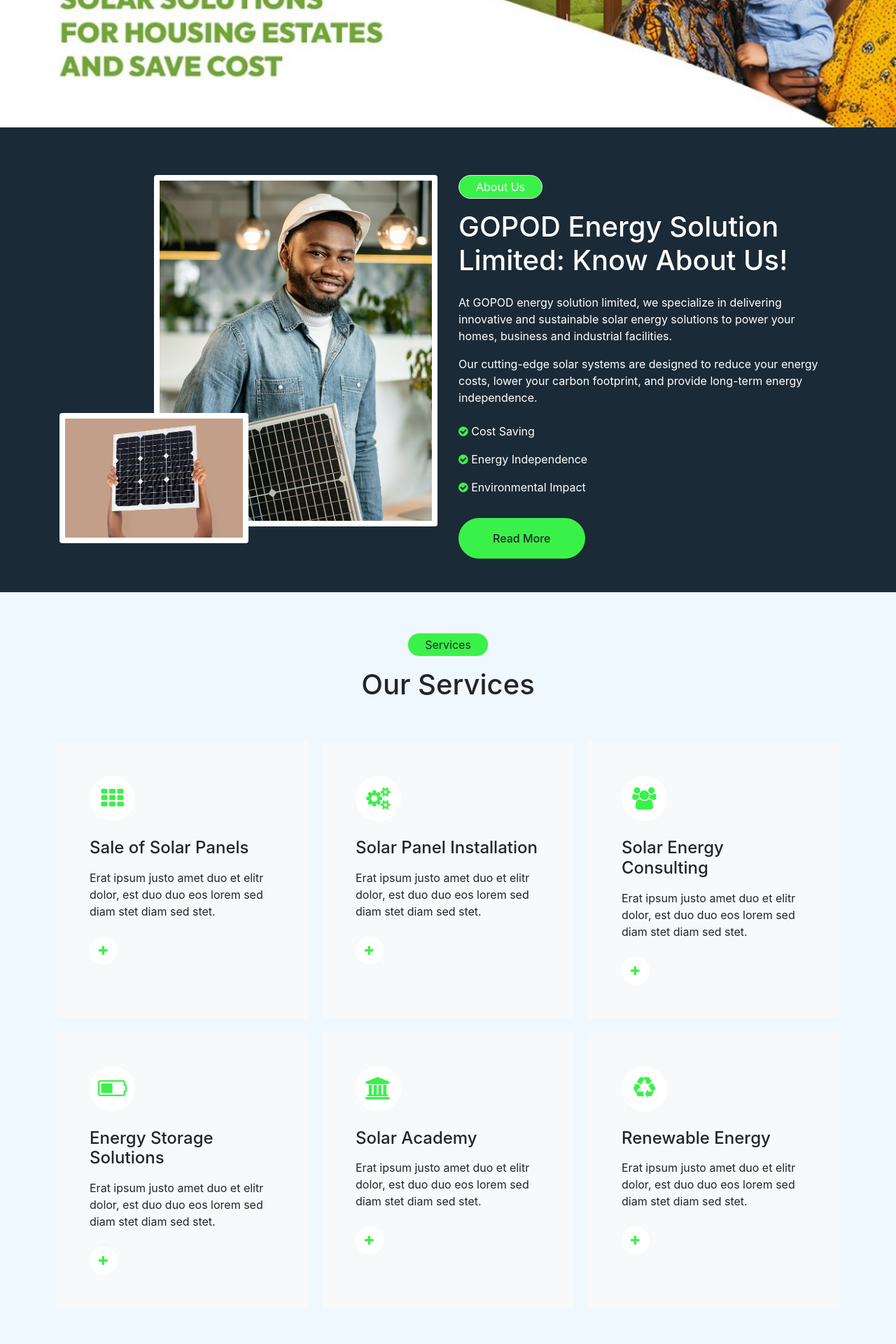
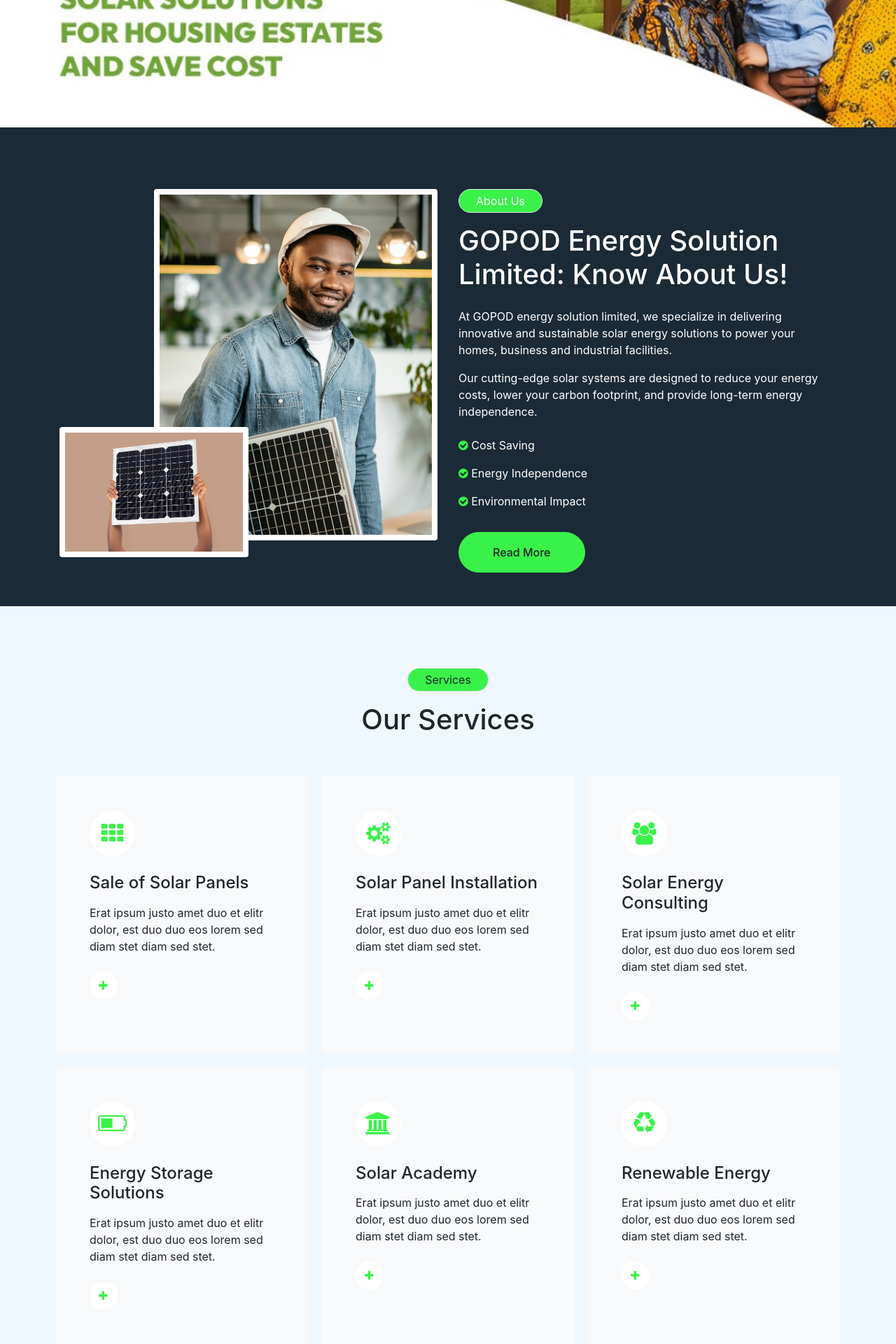
Before and after one commit to tadewunmi/GopodEnergySolutionLimited, a PHP site: page / in a window 1280 px wide. Shown: the part 678-2598 px from the top of the page at 70% size. Run offline with PHP 8.4, Linux system fonts and the light colour scheme; some libraries are stand-ins or nearby versions.

Commit message:
Updates of padding for each section

```diff
--- a/assets/css/style.css
+++ b/assets/css/style.css
@@ -453,7 +453,7 @@
 
   /*** About ***/
   .about {
-    padding-top: 20px;
+    padding-top: 40px;
     background-color: #1A2A36;
     color: white;
   }
@@ -479,7 +479,7 @@
 
   /*** Service ***/
   .service {
-    padding-top: 10px;
+    padding-top: 40px;
     background-color:aliceblue;
   }
 
@@ -560,7 +560,7 @@
   /*** Shop ***/
   .shop {
     background-color: aliceblue;
-    padding-top: 20px;
+    padding-top: 40px;
     padding-bottom: 50px;
   }
 
@@ -608,7 +608,7 @@
   .contact {
     background-color: #1A2A36;
     color:#FFFFFF;
-    padding-top: 10px;
+    padding-top: 40px;
   }
 
   .contact .d-inline-block {
--- a/nav.php
+++ b/nav.php
@@ -1,5 +1,5 @@
 <ul>
-    <li><a href="/education-consult.php">Home</a></li>
+    <li><a href="#">Home</a></li>
     <li><a href="#about">About</a></li>
     <li><a href="#service">Services</a></li>
     <li><a href="#shop">Shop</a></li>
```
